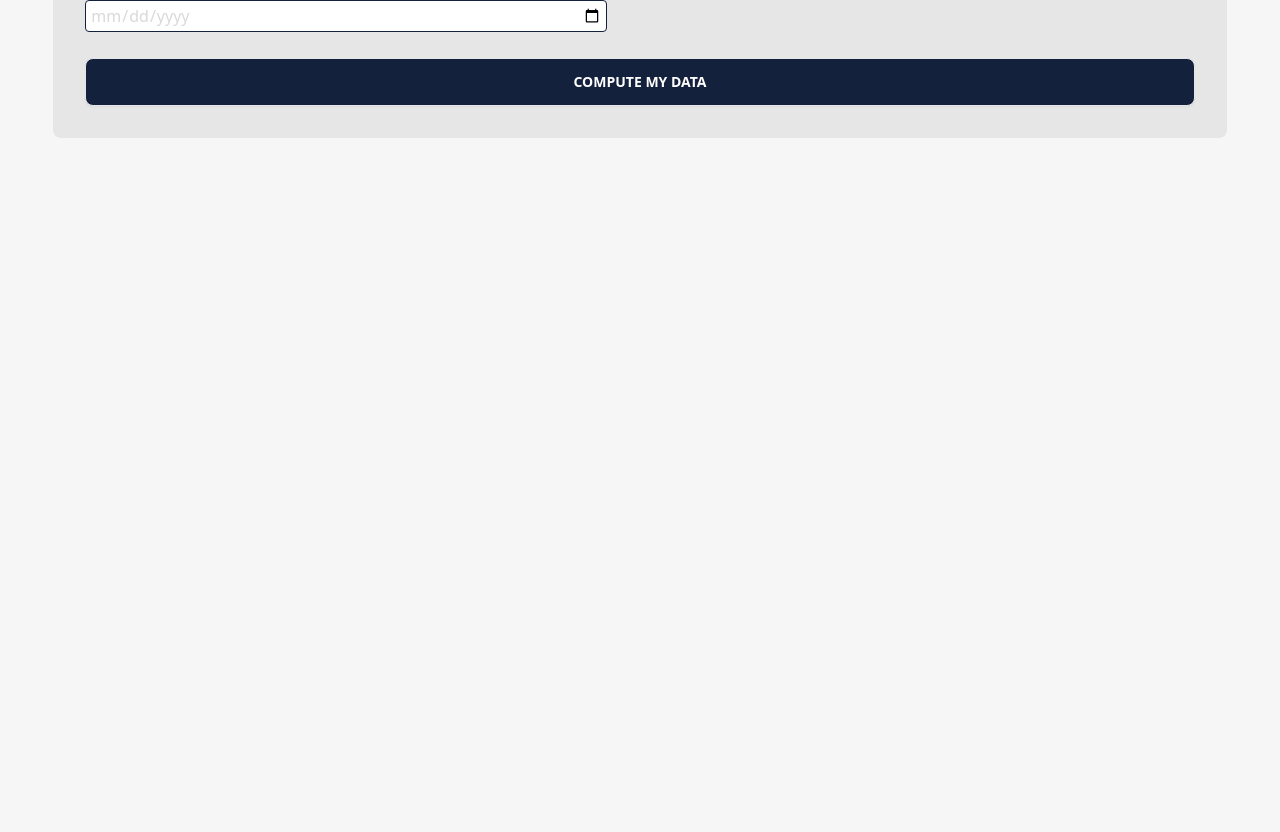
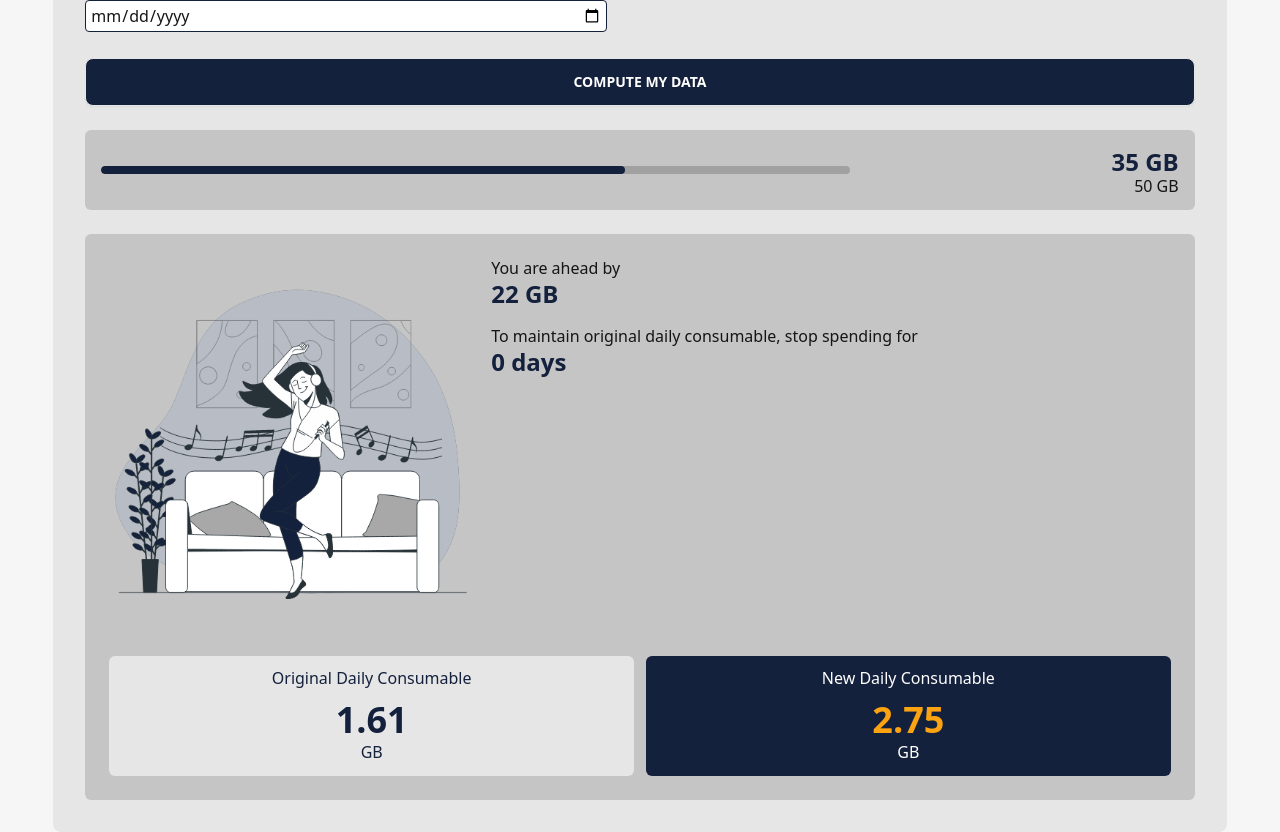
Before and after one commit to RobJinon/mobile-data-tracker, a React (Vite) app: page /home in a window 1280 px wide. Shown: the part 360-1192 px from the top of the page. Before the commit the page ends 800 px from the top, so only its background shows below. Built offline with nearby package versions, Linux system fonts and the light colour scheme; no server answers.

Commit message:
Added UI for the outputs (progress bar and computations)

```diff
--- a/src/components/dashboard/Dashboard.jsx
+++ b/src/components/dashboard/Dashboard.jsx
@@ -7,6 +7,8 @@ import { useState } from 'react';
 import InputFields from './InputFields';
 
 import Navbar from '../Navbar';
+import ProgressBar from './ProgressBar';
+import OutputFields from './OutputFields';
 
 
 function Dashboard(props) {
@@ -43,10 +45,12 @@ function Dashboard(props) {
     }
 
     return (
-        <div className='p-8 rounded-lg bg-base-200 w-11/12 max-h-screen self-center'>
+        <div className='p-8 rounded-lg bg-base-200 w-11/12 min-h-fit max-h-fit self-center'>
             <div className='flex flex-col gap-y-6 text-center'>
                 <h1 className='text-2xl font-bold'>Welcome!</h1>
                 <InputFields></InputFields>
+                <ProgressBar></ProgressBar>
+                <OutputFields></OutputFields>
             </div>
         </div>
     );
--- a/src/components/dashboard/InputFields.jsx
+++ b/src/components/dashboard/InputFields.jsx
@@ -9,7 +9,7 @@ function MobileDataInput(props) {
             <div className="join flex flex-col gap-y-1 w-full h-[60%]">
                 <div className="flex flex-row justify-start h-[60%]">
                     <input className="input input-sm bg-white border-primary rounded text-base-300 join-item w-full" placeholder="Amount" />
-                    <select className="select select-sm select-bordered bg-base-300 border-primary rounded join-item w-[55%]">
+                    <select className="select select-sm select-bordered bg-base-300 border-primary rounded join-item w-[55%] pl-1.5">
                         <option>TB</option>
                         <option selected>GB</option>
                         <option>MB</option>
@@ -28,7 +28,7 @@ function DatePicker(props) {
                 <label for={props.class}>{props.name}</label>
             </div>
             <div className="flex flex-col w-full h-[65%]">
-                <input type="date" className="bg-white border border-primary rounded text-base-300 py-0.5 px-1" id={props.class} name={props.class}/>
+                <input type="date" className="bg-white border border-primary rounded py-0.5 px-1 w-full" id={props.class} name={props.class}/>
             </div>
         </div>
     );
--- /dev/null
+++ b/src/components/dashboard/OutputFields.jsx
@@ -0,0 +1,43 @@
+import React from 'react';
+
+function OutputFields() {
+    return (
+        <div className='flex flex-col bg-[#C5C5C5] p-6 rounded-md gap-y-8'>
+            <div className='flex flex-row justify-between gap-x-4'>
+                <div className='w-[35%]'>
+                    <img src="asset/positive-gif.gif"/>
+                </div>
+                <div className='flex flex-col gap-y-4 w-[65%] text-start leading-tight'>
+                    <div className='flex flex-col justify-start items-start'>
+                        <p>You are ahead by</p>
+                        <h2 className='text-2xl text-primary font-bold'>22 GB</h2>
+                    </div>
+                    <div className='flex flex-col justify-start items-start'>
+                        <p>To maintain original daily consumable, stop spending for</p>
+                        <h2 className='text-2xl text-primary font-bold'>0 days</h2>
+                    </div>
+                </div>
+            </div>
+
+            <div className='flex flex-row gap-x-3 justify-between'>
+                <div className='flex flex-col gap-y-3 bg-base-200 w-[50%] p-3 rounded-md'>
+                    <p className='text-primary leading-tight'>Original Daily Consumable</p>
+                    <div>
+                        <h1 className='text-primary text-4xl font-extrabold'>1.61</h1>
+                        <p className='text-primary'>GB</p>
+                    </div>
+                </div>
+                <div className='flex flex-col gap-y-3 bg-primary w-[50%] p-3 rounded-md'>
+                    <p className='text-white leading-tight'>New Daily Consumable</p>
+                    <div>
+                        <h1 className='text-accent text-4xl font-extrabold'>2.75</h1>
+                        <p className='text-white'>GB</p>
+                    </div>
+                </div>
+            </div>
+
+        </div>
+    );
+}
+
+export default OutputFields;
--- /dev/null
+++ b/src/components/dashboard/ProgressBar.jsx
@@ -0,0 +1,15 @@
+import React from 'react';
+
+function ProgressBar() {
+    return (
+        <div className='flex flex-row gap-x-2 items-center w-full h-[30%] bg-[#C5C5C5] p-4 rounded-md'>
+            <progress className="progress progress-primary w-[70%]" value="70" max="100"></progress>
+            <div className='flex flex-col items-end w-[30%] leading-none'>
+                <h2 className='text-2xl text-primary font-bold'>35 GB</h2>
+                <p>50 GB</p>
+            </div>
+        </div>
+    );
+}
+
+export default ProgressBar;
```
Also changed, not shown: asset/positive-gif.gif (added).
